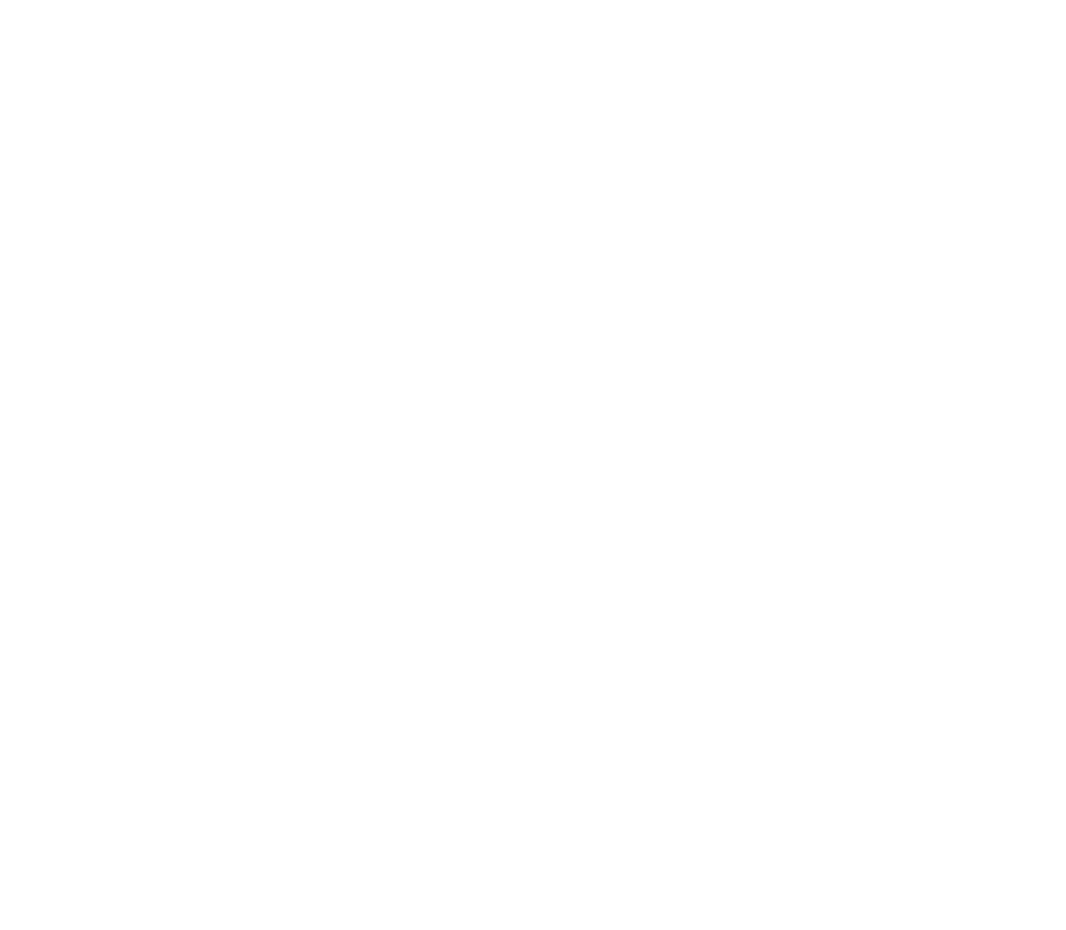
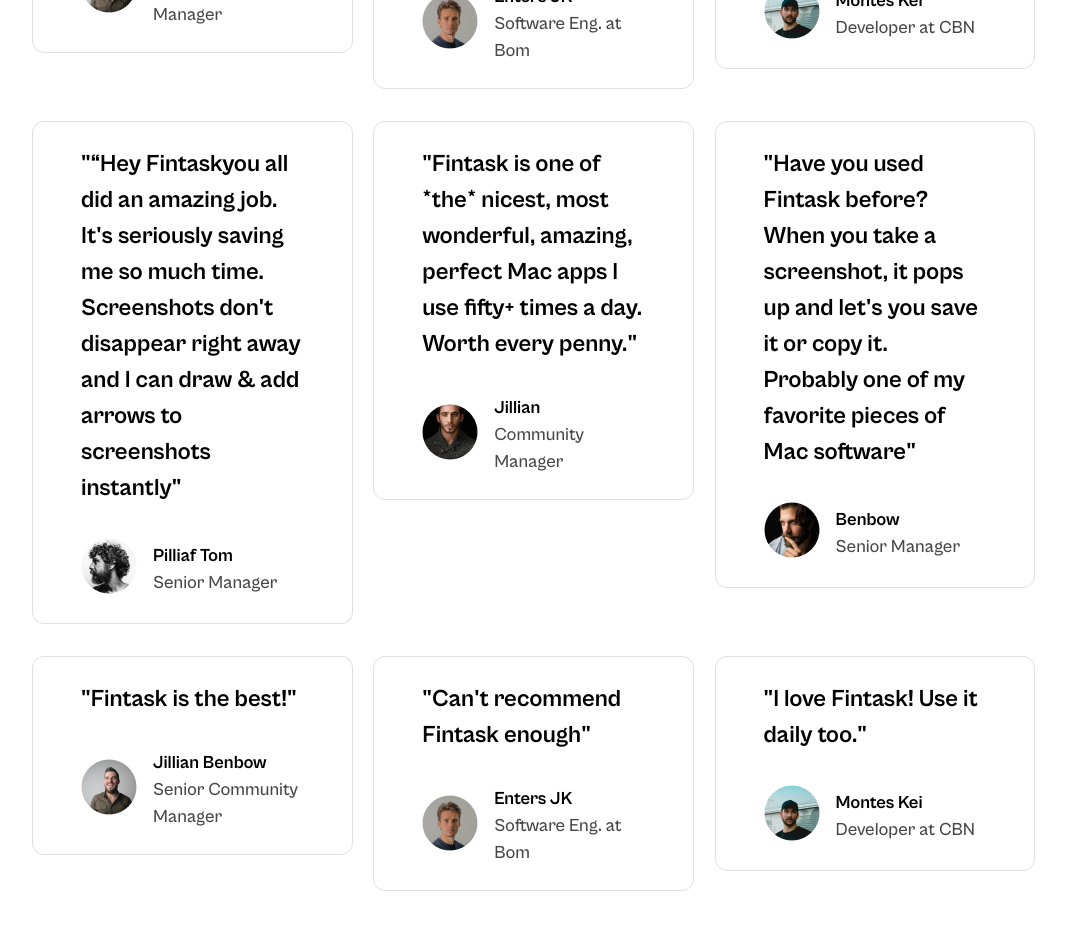
Before and after one commit to BlakeZajac/react-fintask-website, a React (Create React App) app: page / in a window 1280 px wide. Shown: the part 6300-7230 px from the top of the page, without its empty margins (96-1162 px from the left). Before the commit the page ends 5922 px from the top, so only its background shows below. Built offline with nearby package versions, Linux system fonts and the light colour scheme.

Commit message:
Completed reviews containers, single review component and styling

```diff
--- a/src/App.js
+++ b/src/App.js
@@ -6,6 +6,7 @@
 import Features from "./containers/features/Features";
 import Advantages from "./containers/advantages/Advantages";
 import Pricing from "./containers/pricing/Pricing";
+import Reviews from "./containers/reviews/Reviews";
 
 function App() {
   return (
@@ -15,6 +16,7 @@
       <Features />
       <Advantages />
       <Pricing />
+      <Reviews />
     </div>
   );
 }
--- /dev/null
+++ b/src/components/review/Review.jsx
@@ -0,0 +1,24 @@
+import React from "react";
+
+const Review = ({ text, img, name, title }) => {
+  return (
+    <div className="reviews__items__item">
+      <div className="reviews__items__item__content">
+        <p>{text}</p>
+      </div>
+
+      <div className="reviews__items__item__wrapper">
+        <div className="reviews__items__item__img">
+          <img src={img} />
+        </div>
+
+        <div className="reviews__items__item__name">
+          <p className="name">{name}</p>
+          <p className="title">{title}</p>
+        </div>
+      </div>
+    </div>
+  );
+};
+
+export default Review;
--- a/src/containers/features/features.scss
+++ b/src/containers/features/features.scss
@@ -4,6 +4,10 @@
   &__heading {
     padding-bottom: 5rem;
     text-align: center;
+
+    @media all and (max-width: $breakpoint-tablet) {
+      padding-bottom: 3rem;
+    }
   }
 
   &__items {
--- /dev/null
+++ b/src/containers/reviews/Reviews.jsx
@@ -0,0 +1,88 @@
+import React from "react";
+import "./reviews.scss";
+import Review from "../../components/review/Review";
+import headshot1 from "../../assets/reviews/reviews-01.png";
+import headshot2 from "../../assets/reviews/reviews-02.png";
+import headshot3 from "../../assets/reviews/reviews-03.png";
+import headshot4 from "../../assets/reviews/reviews-04.png";
+import headshot5 from "../../assets/reviews/reviews-05.png";
+import headshot6 from "../../assets/reviews/reviews-06.png";
+
+const Reviews = () => {
+  return (
+    <div className="section reviews">
+      <div className="row">
+        <div className="reviews__heading">
+          <h2>Loved by product people</h2>
+        </div>
+
+        <div className="reviews__items">
+          <Review
+            text="Fintask is the best!"
+            img={headshot1}
+            name="Jillian Benbow"
+            title="Senior Community Manager"
+          />
+
+          <Review
+            text="Can't recommend Fintask enough"
+            img={headshot2}
+            name="Enters JK"
+            title="Software Eng. at Bom"
+          />
+
+          <Review
+            text="I love Fintask! Use it daily too."
+            img={headshot3}
+            name="Montes Kei"
+            title="Developer at CBN"
+          />
+
+          <Review
+            text="“Hey Fintaskyou all did an amazing job. It's seriously saving me so much time. Screenshots don't disappear right away and I can draw & add arrows to screenshots instantly"
+            img={headshot4}
+            name="Pilliaf Tom"
+            title="Senior Manager"
+          />
+
+          <Review
+            text="Fintask is one of *the*  nicest, most wonderful, amazing, perfect Mac apps I use fifty+ times a day. Worth every penny."
+            img={headshot5}
+            name="Jillian"
+            title="Community Manager"
+          />
+
+          <Review
+            text="Have you used Fintask before? When you take a screenshot, it pops up and let's you save it or copy it. Probably one of my favorite pieces of Mac software"
+            img={headshot6}
+            name="Benbow"
+            title="Senior Manager"
+          />
+
+          <Review
+            text="Fintask is the best!"
+            img={headshot1}
+            name="Jillian Benbow"
+            title="Senior Community Manager"
+          />
+
+          <Review
+            text="Can't recommend Fintask enough"
+            img={headshot2}
+            name="Enters JK"
+            title="Software Eng. at Bom"
+          />
+
+          <Review
+            text="I love Fintask! Use it daily too."
+            img={headshot3}
+            name="Montes Kei"
+            title="Developer at CBN"
+          />
+        </div>
+      </div>
+    </div>
+  );
+};
+
+export default Reviews;
--- /dev/null
+++ b/src/containers/reviews/reviews.scss
@@ -0,0 +1,101 @@
+@import "../../App.scss";
+
+.reviews {
+  &__heading {
+    text-align: center;
+    padding-bottom: 5rem;
+
+    @media all and (max-width: $breakpoint-tablet) {
+      padding-bottom: 3rem;
+    }
+  }
+
+  &__items {
+    display: flex;
+    align-items: flex-start;
+    flex-wrap: wrap;
+
+    &__item {
+      width: 100%;
+      padding: 1.5rem 3rem;
+      background: $color-white;
+      border: 1px solid #e0e0e0;
+      border-radius: 12px;
+      position: relative;
+      top: 0;
+      transition: all 0.2s ease-in-out;
+
+      &:hover {
+        top: -10px;
+        transition: all 0.2s ease-in-out;
+      }
+
+      &:not(:last-child) {
+        margin-bottom: 2rem;
+
+        @media all and (max-width: $breakpoint-tablet) {
+          margin-bottom: 1rem;
+        }
+      }
+
+      @media all and (min-width: $breakpoint-desktop) {
+        width: 31.33%;
+
+        &:not(:last-child) {
+          margin-right: 2%;
+        }
+      }
+
+      @media all and (max-width: $breakpoint-tablet) {
+        padding: 1rem;
+      }
+
+      &__content {
+        padding-bottom: 2rem;
+
+        @media all and (max-width: $breakpoint-tablet) {
+          padding-bottom: 1rem;
+        }
+
+        p {
+          font-weight: 700;
+
+          @media all and (min-width: $breakpoint-tablet-up) {
+            font-size: 1.5rem;
+          }
+
+          &::before,
+          &::after {
+            content: '"';
+          }
+        }
+      }
+
+      &__wrapper {
+        display: flex;
+        align-items: center;
+      }
+
+      &__img {
+        padding-right: 1rem;
+      }
+
+      &__name {
+        p {
+          font-size: 1.125rem;
+
+          @media all and (max-width: $breakpoint-tablet) {
+            font-size: 1rem;
+          }
+        }
+        p.name {
+          font-weight: 700;
+        }
+
+        p.title {
+          color: #474747;
+        }
+      }
+    }
+  }
+}
```
